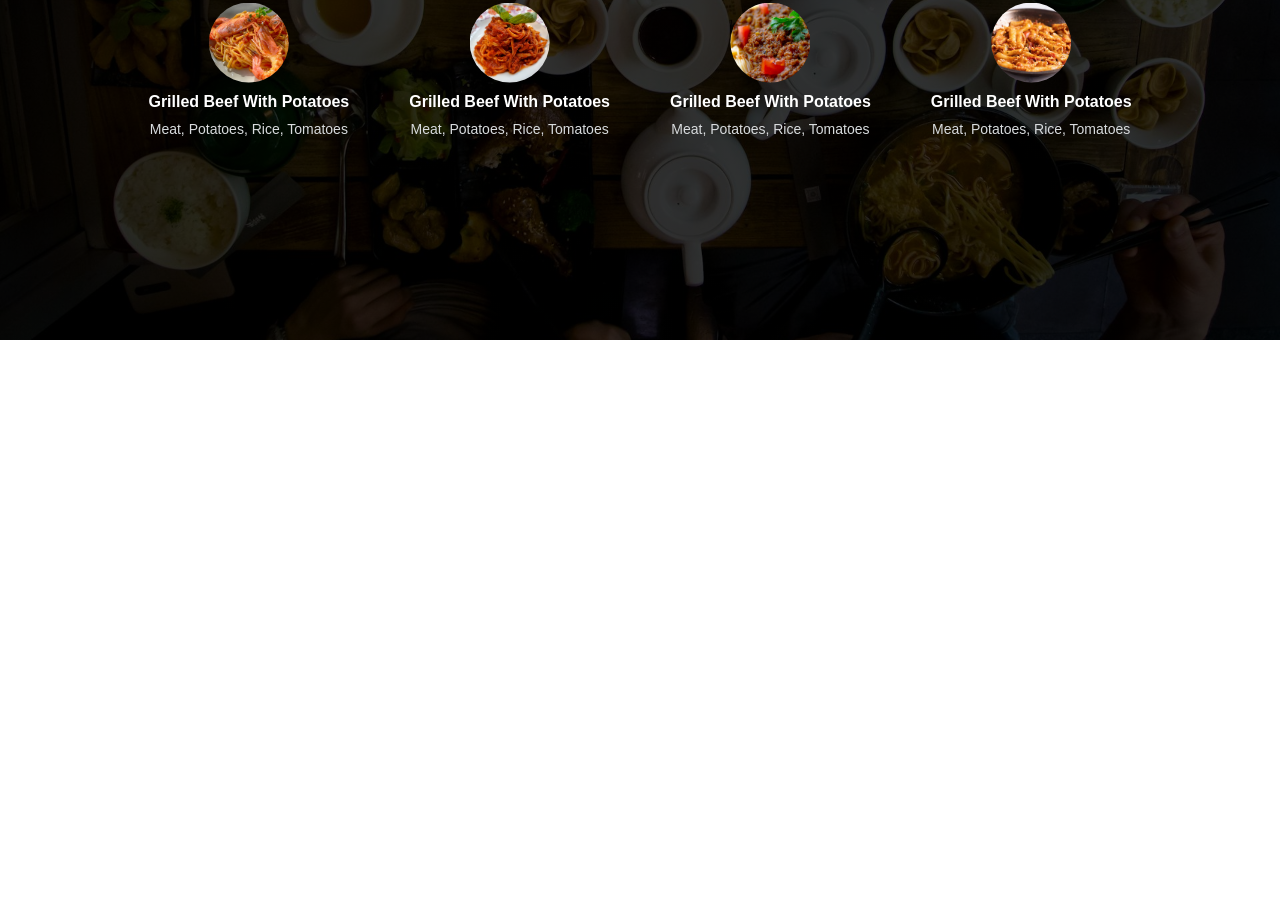
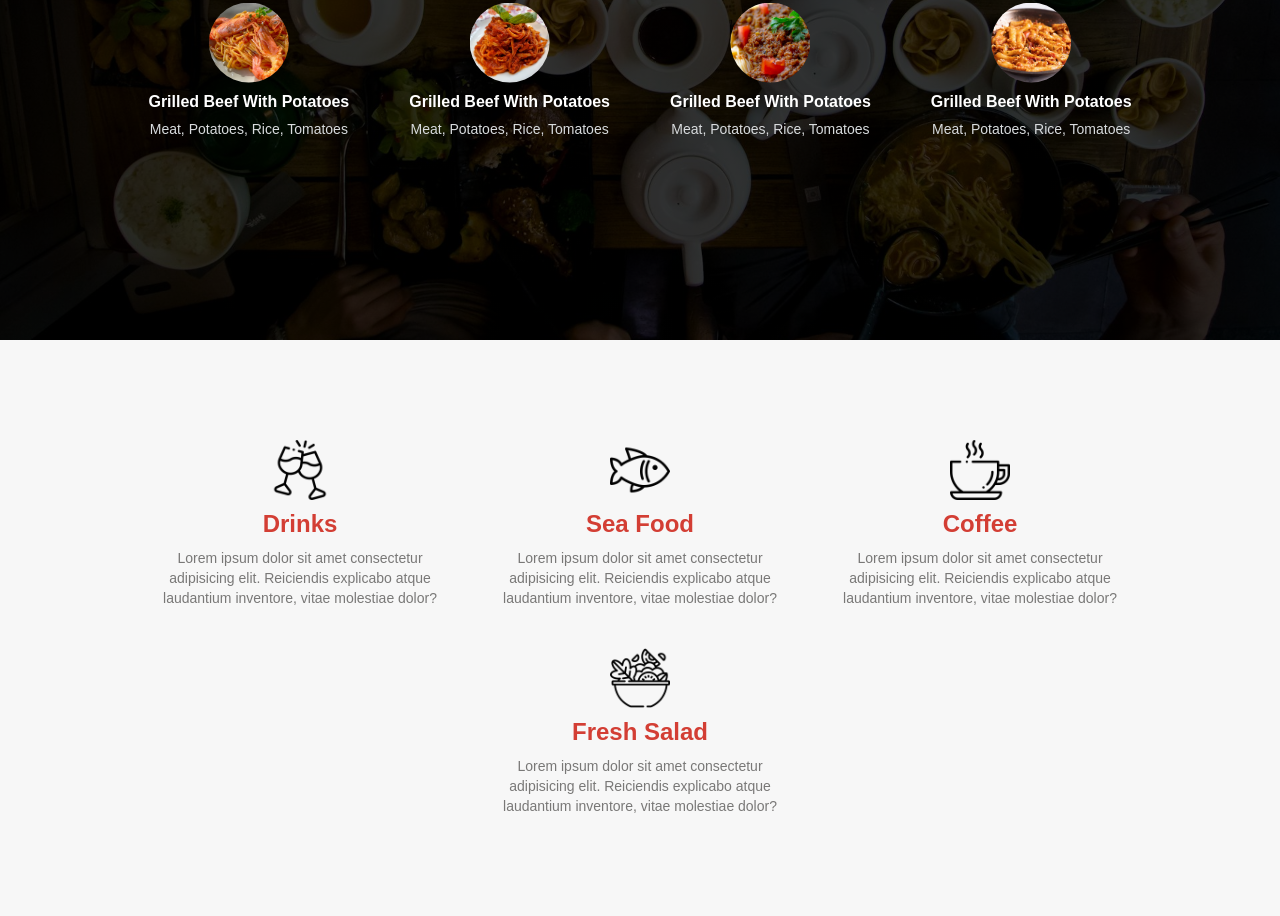
Before and after one commit to Havertz69/sarova, a website built with Vite: page index.html in a window 1280 px wide. Shown: the part 561-1477 px from the top of the page. Before the commit the page ends 901 px from the top, so only its background shows below. Built offline with nearby package versions, Linux system fonts and the light colour scheme.

Commit message:
Build meal category section

```diff
--- a/index.html
+++ b/index.html
@@ -10,7 +10,6 @@
     <link rel="preconnect" href="https://fonts.gstatic.com" crossorigin />
     <link
       href="https://fonts.googleapis.com/css2?family=Dancing+Script:wght@400..700&family=Raleway:ital,wght@0,100..900;1,100..900&family=Roboto:ital,wght@0,100..900;1,100..900&display=swap"
-
       rel="stylesheet"
     />
     <link
@@ -44,11 +43,11 @@
         </a>
         <nav class="header-nav">
           <ol class="header-nav-list">
-            <li class="header-nav-list-item"><a href="#">home</li>
-            <li class="header-nav-list-item"><a href="#">about</li>
-            <li class="header-nav-list-item"><a href="#">menu</li>
-            <li class="header-nav-list-item"><a href="#">stories</li>
-            <li class="header-nav-list-item"><a href="#">contact</li>
+            <li class="header-nav-list-item"><a href="#">home></a></li>
+            <li class="header-nav-list-item"><a href="#">about></a></li>
+            <li class="header-nav-list-item"><a href="#">menu></a></li>
+            <li class="header-nav-list-item"><a href="#">stories></a></li>
+            <li class="header-nav-list-item"><a href="#">contact></a></li>
             <li><a href="#" class="header-cta-btn">Book a table</a></li>
           </ol>
         </nav>
@@ -110,7 +109,44 @@
           <p class="menu-preview-description">Meat, Potatoes, Rice, Tomatoes</p>
         </div>
       </div>
-     <!-- End hero section -->
+    </section>
+    <!-- End of hero section -->
 
+    <!-- Meal categories section -->
+    <section class="meal-categories">
+      <div class="meal-category-item">
+        <img src="images/drinks.png" alt="drinks" />
+        <h3 class="meal-category-title">Drinks</h3>
+        <p class="meal-category-description">
+          Lorem ipsum dolor sit amet consectetur adipisicing elit. Reiciendis
+          explicabo atque laudantium inventore, vitae molestiae dolor?
+        </p>
+      </div>
+      <div class="meal-category-item">
+        <img src="images/sea-foods.png" alt="sea-food" />
+        <h3 class="meal-category-title">sea food</h3>
+        <p class="meal-category-description">
+          Lorem ipsum dolor sit amet consectetur adipisicing elit. Reiciendis
+          explicabo atque laudantium inventore, vitae molestiae dolor?
+        </p>
+      </div>
+      <div class="meal-category-item">
+        <img src="images/coffee.png" alt="coffee" />
+        <h3 class="meal-category-title">coffee</h3>
+        <p class="meal-category-description">
+          Lorem ipsum dolor sit amet consectetur adipisicing elit. Reiciendis
+          explicabo atque laudantium inventore, vitae molestiae dolor?
+        </p>
+      </div>
+      <div class="meal-category-item">
+        <img src="images/fresh-salad.png" alt="salad" />
+        <h3 class="meal-category-title">fresh salad</h3>
+        <p class="meal-category-description">
+          Lorem ipsum dolor sit amet consectetur adipisicing elit. Reiciendis
+          explicabo atque laudantium inventore, vitae molestiae dolor?
+        </p>
+      </div>
+    </section>
+    <!-- End of Meal categories section  -->
   </body>
 </html>
--- a/style.css
+++ b/style.css
@@ -121,14 +121,24 @@ body {
   padding: 1rem 2rem;
   border-radius: 0.5rem;
   font-weight: 600;
-  clip-path: polygon(20% 0%, 80% 0%, 100% 20%, 100% 80%, 80% 100%, 20% 100%, 0% 80%, 0% 20%);
-
+  clip-path: polygon(
+    20% 0%,
+    80% 0%,
+    100% 20%,
+    100% 80%,
+    80% 100%,
+    20% 100%,
+    0% 80%,
+    0% 20%
+  );
 }
 
 /* Hero section styling */
 .hero-section {
   min-height: 100vh;
-  background-image: linear-gradient(rgba(0,0,0,.8), rgba(0,0,0,.8)), url("./images/hero-bg.jpg");
+  background-image:
+    linear-gradient(rgba(0, 0, 0, 0.8), rgba(0, 0, 0, 0.8)),
+    url("./images/hero-bg.jpg");
   background-size: cover;
   background-repeat: no-repeat;
   background-position: center;
@@ -140,7 +150,6 @@ body {
   text-align: center;
   /* clip-path: polygon(0% 15%, 20% 21%, 15% 0%, 53% 20%, 96% 11%, 80% 52%, 98% 98%, 27% 100%, 68% 72%, 15% 100%, 0 100%, 0% 85%); */
 }
-
 
 .hero-title {
   display: flex;
@@ -154,7 +163,6 @@ body {
   margin-bottom: 2rem;
   text-transform: capitalize;
   color: var(--color-primary);
-
 }
 
 .hero-title-main {
@@ -213,3 +221,40 @@ body {
 }
 
 /* End of Hero section styling */
+
+/* Meal categories */
+.meal-categories {
+  display: flex;
+  padding: 10rem 4rem;
+  flex-wrap: wrap;
+  justify-content: center;
+  gap: 4rem;
+  background-color: var(--color-white-lighter);
+}
+
+.meal-category-item {
+  width: 30rem;
+}
+
+.meal-category-title {
+  text-align: center;
+  margin: 1rem 0;
+  font-size: 2.4rem;
+  text-transform: capitalize;
+  color: var(--color-primary-light);
+  font-weight: 600;
+}
+
+.meal-category-description {
+  text-align: center;
+  font-size: 1.4rem;
+  color: var(--color-grey-dark);
+  font-weight: 500;
+  line-height: 2rem;
+}
+
+.meal-category-item img {
+  width: 6rem;
+  display: block;
+  margin: 0 auto;
+}
```
Also changed, not shown: images/coffee.png (added), images/drinks.png (added), images/fresh-salad.png (added), images/sea-foods.png (added).
